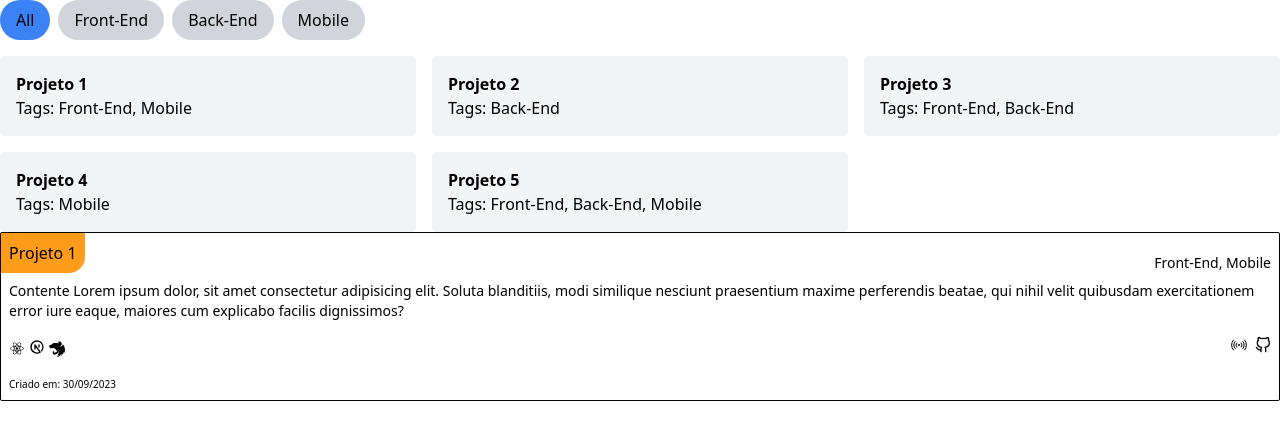
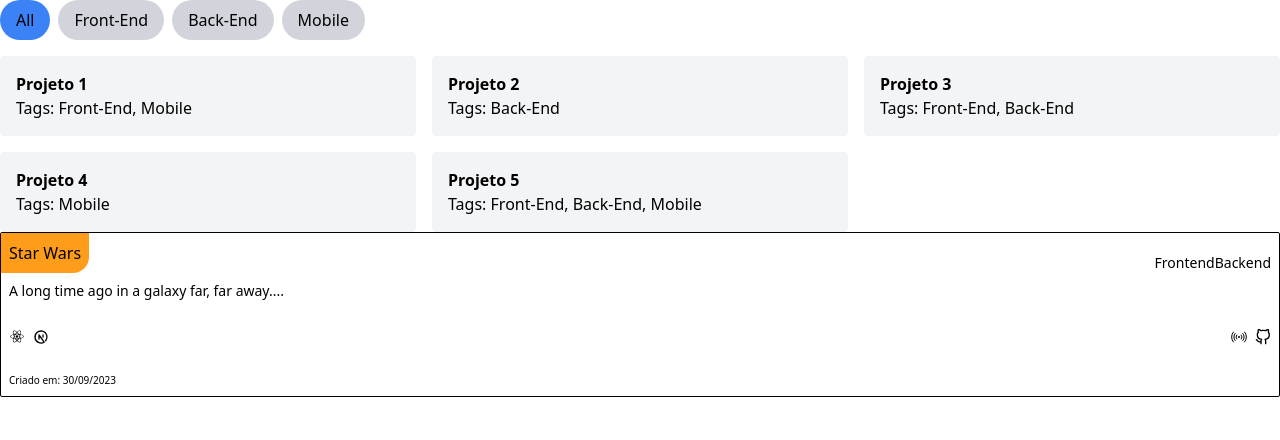
Before and after one commit to ViitorAugusto/PortfolioDesign, a Next.js app in the folder portfolio/: page /components/Main/SideRight/FilterProjects in a window 1280 px wide. Shown: the top 440 px of the page. Built offline with nearby package versions, Linux system fonts and the light colour scheme.

Commit message:
created ProjectCards

```diff
--- a/portfolio/pages/components/Main/SideRight/FilterProjects.tsx
+++ b/portfolio/pages/components/Main/SideRight/FilterProjects.tsx
@@ -1,5 +1,6 @@
 import { useState } from "react";
 import { ProjectCard } from "./ProjectCard";
+import  projects  from "../../../../public/Projects.json";
 
 const projectsData = [
   {
@@ -70,8 +71,10 @@ export default function Projects() {
           </div>
         ))}
       </div>
+      {projects.map((project) => (
+        <ProjectCard key={project.id} data={project} />
+      ))}
 
-      <ProjectCard />
     </div>
   );
 }
--- a/portfolio/pages/components/Main/SideRight/MainContentRight.tsx
+++ b/portfolio/pages/components/Main/SideRight/MainContentRight.tsx
@@ -11,7 +11,6 @@ import { AiOutlineHome } from "react-icons/ai";
 import { TbNotes } from "react-icons/tb";
 import { AboutMe } from "./AboutMe";
 import { Resume } from "./Resume";
-import ProjectList from "./ProjectCard";
 import Projects from "./FilterProjects";
 
 
--- a/portfolio/pages/components/Main/SideRight/ProjectCard.tsx
+++ b/portfolio/pages/components/Main/SideRight/ProjectCard.tsx
@@ -3,66 +3,84 @@ import { FiGithub } from "react-icons/fi";
 import { IoRadioOutline } from "react-icons/io5";
 import { TbBrandNextjs } from "react-icons/tb";
 import { SiNestjs } from "react-icons/si";
-import { Tooltip } from "@material-tailwind/react";
+import { Button, Tooltip } from "@material-tailwind/react";
+import { Project } from "@/pages/types/Project";
 
-
-export const IconTooltip = ({ text, children }:any) => {
+type Icon = React.ReactNode;
+type Props = {
+  text: string;
+  children: Icon;
+}
+type IconMappings = {
+  [key: string]: Icon;
+};
+export const IconTooltip = ({ text, children }:Props) => {
   return (
-    <Tooltip text={text}>
-      <div className="inline-block">{children}</div>
-    </Tooltip>
+    <Tooltip
+    content={text}
+    animate={{
+      mount: { scale: 1, y: 0 },
+      unmount: { scale: 0, y: 25 },
+    }}
+    className="text-white bg-blue-500 border-0 rounded-sm shadow-sm"
+  >
+    <Button className="text-black text-base">{children}</Button>
+  </Tooltip>
   );
 };
 
-export const ProjectCard = () => {
+const iconMappings: IconMappings = {
+  "React": <BiLogoReact />,
+  "Next.js": <TbBrandNextjs />,
+  "Nestjs": <SiNestjs />,
+  "Github": <FiGithub />,
+  "Live": <IoRadioOutline />,
+  // Adicione mais mapeamentos conforme necessário para outros ícones
+};
+export const ProjectCard = ({data}: Project) => {
   return (
     <>
       <div className="border border-black rounded-sm">
         {/*  TODO: ver se vai ficar bom mobile e web as tags (front,back,mobile) */}
         <div className="flex justify-between ">
-          <h2 className="bg-primary rounded-br-2xl p-2 ">Projeto 1</h2>
-          <p className="flex self-end mr-2 text-sm">Front-End, Mobile</p>
+          <h2 className="bg-primary rounded-br-2xl p-2 ">{data.name}</h2>
+          <p className="flex self-end mr-2 text-sm">{data.tags}</p>
         </div>
 
         <div className="p-2">
           <p className="text-sm ">
-            Contente Lorem ipsum dolor, sit amet consectetur adipisicing elit.
-            Soluta blanditiis, modi similique nesciunt praesentium maxime
-            perferendis beatae, qui nihil velit quibusdam exercitationem error
-            iure eaque, maiores cum explicabo facilis dignissimos?
+            {data.description}
           </p>
         </div>
 
         <div className="flex justify-between p-2">
           <div>
-            <ul className="flex items-center gap-1">
-              <li>
-                <BiLogoReact />
-              </li>
-              <li>
-              <IconTooltip text="Next.js">
-                  <TbBrandNextjs />
-                </IconTooltip>
-              </li>
-              <li>
-                <SiNestjs />
-              </li>
+            <ul className="flex items-center gap-2">
+              {data.tecnologies.map((item, index) => (
+                <li key={index}>
+                  <IconTooltip text={item.name}>
+                    {iconMappings[item.icon]}
+                  </IconTooltip>
+                </li>
+              ))}
             </ul>
+
           </div>
           <div>
             <ul className="flex gap-2">
-              <li>
-                <IoRadioOutline />
-              </li>
-              <li>
-                <FiGithub />
-              </li>
+             {data.liveOn.map((item, index) => (
+                <li key={index}>
+                  <IconTooltip text={item.name}>
+                    {iconMappings[item.icon]}
+                  </IconTooltip>
+                </li>
+             ))}
             </ul>
           </div>
         </div>
 
         <div className="p-2">
-          <p className="text-2xs">Criado em: 30/09/2023</p>
+        <p className="text-2xs">Criado em: {data.createdAt}</p>
         </div>
       </div>
     </>
--- /dev/null
+++ b/portfolio/pages/types/Project.ts
@@ -0,0 +1,17 @@
+export interface Project {
+   data: {
+    id: number;
+    name: string;
+    tags: string[];
+    description: string;
+    createdAt: string;
+    tecnologies: {
+        name: string;
+        icon: string;
+      }[];
+    liveOn: {
+        name: string;
+        icon: string;
+      }[];
+   }
+}
--- /dev/null
+++ b/portfolio/public/Projects.json
@@ -0,0 +1,29 @@
+[
+  {
+    "id": 1,
+    "name": "Star Wars",
+    "tags": ["Frontend", "Backend"],
+    "description": "A long time ago in a galaxy far, far away....",
+    "tecnologies": [
+      {
+        "name": "React",
+        "icon": "React"
+      },
+      {
+        "name": "Next.js",
+        "icon": "Next.js"
+      }
+    ],
+    "liveOn": [
+      {
+        "name": "Live",
+        "icon": "Live"
+      },
+      {
+        "name": "Github",
+        "icon": "Github"
+      }
+    ],
+    "createdAt": "30/09/2023"
+  }
+]
```
